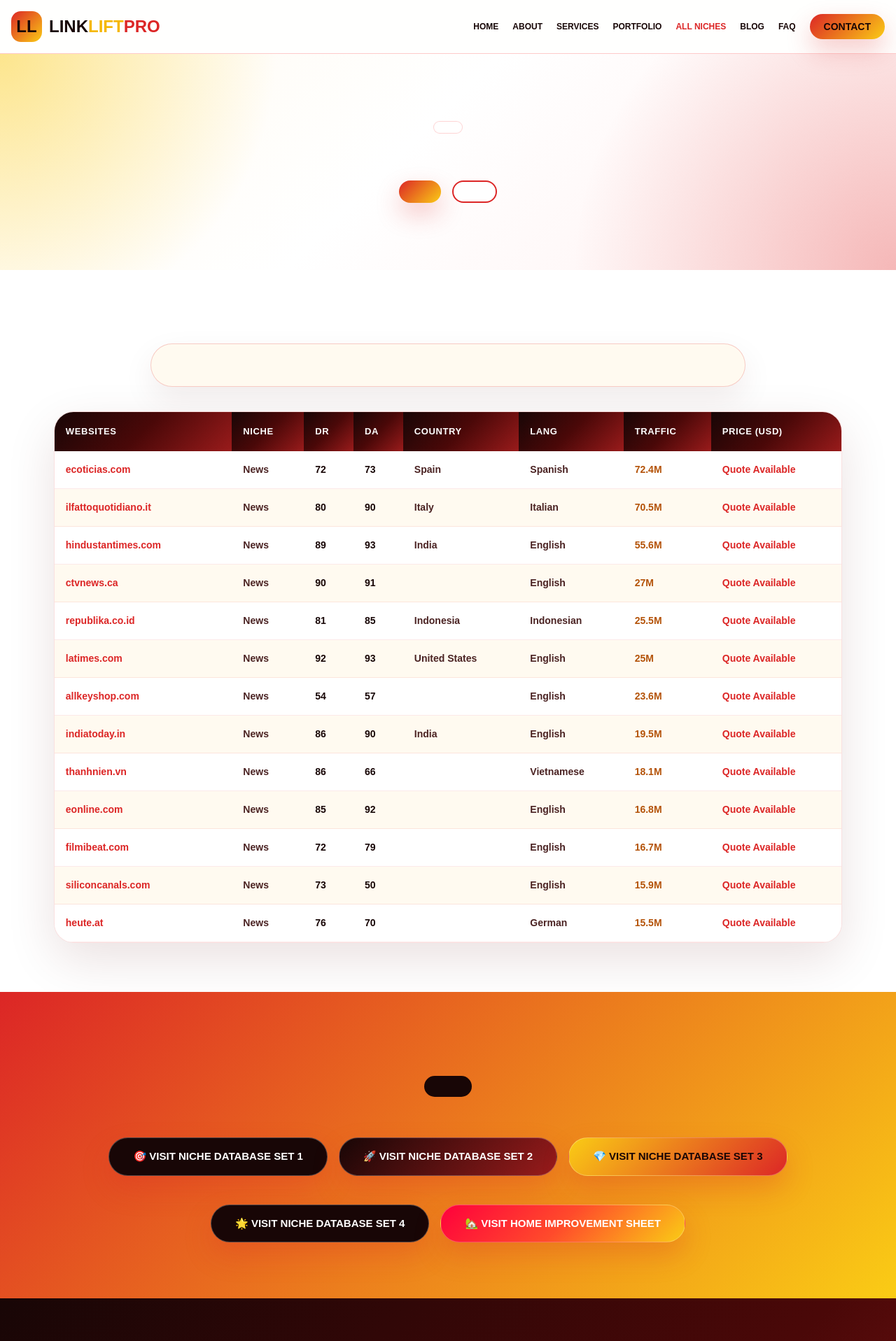
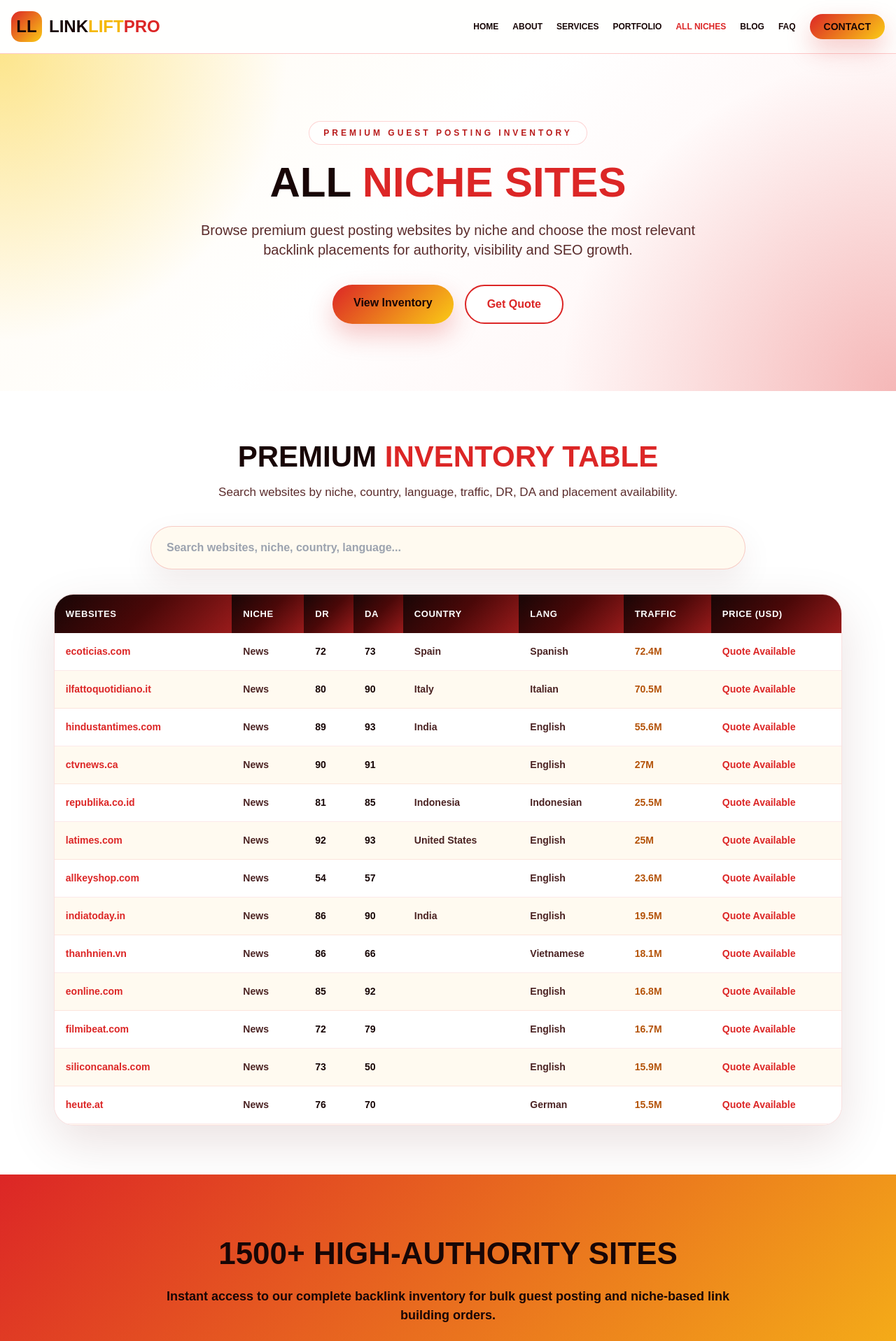
Before and after one commit to Nadeemmayo/linkliftpro.online, a Jekyll site: the page built from all-niches-sites.html, in a window 1280 px wide. Shown: the top 1917 px of the page at 70% size. Built offline with Jekyll 4.4.1, drawn with Linux system fonts in a browser that asks for light colours; nearby versions of some CDN libraries; some of the changed text lies outside the part shown.

Commit message:
Update all-niches-sites.html

```diff
--- a/all-niches-sites.html
+++ b/all-niches-sites.html
@@ -11,8 +11,8 @@
 <link rel="canonical" href="https://linkliftpro.online/all-niches-sites.html">
 <link rel="icon" href="https://cdn-icons-png.flaticon.com/512/5968/5968875.png" type="image/png">
 
-<title>{{ site.data.niches_page.seo.title | escape }}</title>
-<meta name="description" content="{{ site.data.niches_page.seo.description | escape }}">
+<title>{{ site.data.all_niches.seo.title | escape }}</title>
+<meta name="description" content="{{ site.data.all_niches.seo.description | escape }}">
 <!-- Google tag (gtag.js) -->
 <script async src="https://www.googletagmanager.com/gtag/js?id=G-GB37RK3Z13"></script>
 <script>
@@ -22,8 +22,8 @@
 
   gtag('config', 'G-GB37RK3Z13');
 </script>
-<meta property="og:title" content="{{ site.data.niches_page.seo.title | escape }}">
-<meta property="og:description" content="{{ site.data.niches_page.seo.description | escape }}">
+<meta property="og:title" content="{{ site.data.all_niches.seo.title | escape }}">
+<meta property="og:description" content="{{ site.data.all_niches.seo.description | escape }}">
 <meta property="og:url" content="https://linkliftpro.online/all-niches-sites.html">
 <meta property="og:type" content="website">
 <meta property="og:image" content="https://linkliftpro.online/preview.jpg">
@@ -370,7 +370,7 @@
 "@type":"CollectionPage",
 "name":"All Niches",
 "url":"https://linkliftpro.online/all-niches-sites.html",
-"description":"{{ site.data.niches_page.seo.description | escape }}",
+"description":"{{ site.data.all_niches.seo.description | escape }}",
 "publisher":{
 "@type":"Organization",
 "name":"LinkLiftPro",
@@ -427,31 +427,31 @@
 <div class="max-w-6xl mx-auto">
 
 <span class="inline-block border border-red-400/30 bg-white/70 text-red-700 text-xs font-black uppercase tracking-[4px] px-5 py-2 rounded-full mb-6">
-{{ site.data.niches_page.hero.badge | escape }}
+{{ site.data.all_niches.hero.badge | escape }}
 </span>
 
 <h1 class="hero-title text-4xl md:text-6xl font-black uppercase leading-tight mb-6 deep-text">
-{{ site.data.niches_page.hero.heading_before | escape }} <span class="red-text">{{ site.data.niches_page.hero.highlighted_heading | escape }}</span>
+{{ site.data.all_niches.hero.heading_before | escape }} <span class="red-text">{{ site.data.all_niches.hero.highlighted_heading | escape }}</span>
 </h1>
 
 <p class="text-[#5a2b2b] text-lg md:text-xl max-w-3xl mx-auto mb-9">
-{{ site.data.niches_page.hero.description | escape }}
+{{ site.data.all_niches.hero.description | escape }}
 </p>
 
 <div class="flex justify-center gap-4 flex-wrap">
-<a href="{{ site.data.niches_page.hero.primary_button_url }}" class="main-btn">{{ site.data.niches_page.hero.primary_button_text | escape }}</a>
-<a href="{{ site.data.niches_page.hero.secondary_button_url }}" class="outline-btn">{{ site.data.niches_page.hero.secondary_button_text | escape }}</a>
+<a href="{{ site.data.all_niches.hero.primary_button_url }}" class="main-btn">{{ site.data.all_niches.hero.primary_button_text | escape }}</a>
+<a href="{{ site.data.all_niches.hero.secondary_button_url }}" class="outline-btn">{{ site.data.all_niches.hero.secondary_button_text | escape }}</a>
 </div>
 
 </div>
 </section>
 
 <section class="niche-inventory-section" id="inventory">
-<h2>{{ site.data.niches_page.inventory.heading_before | escape }} <span class="red-text">{{ site.data.niches_page.inventory.highlighted_heading | escape }}</span></h2>
-<p class="niche-subtitle">{{ site.data.niches_page.inventory.description | escape }}</p>
+<h2>{{ site.data.all_niches.inventory.heading_before | escape }} <span class="red-text">{{ site.data.all_niches.inventory.highlighted_heading | escape }}</span></h2>
+<p class="niche-subtitle">{{ site.data.all_niches.inventory.description | escape }}</p>
 
 <div class="niche-search-wrap">
-<input type="text" id="nicheTableSearch" placeholder="{{ site.data.niches_page.inventory.search_placeholder | escape }}">
+<input type="text" id="nicheTableSearch" placeholder="{{ site.data.all_niches.inventory.search_placeholder | escape }}">
 </div>
 
 <div class="niche-table-wrap">
@@ -663,12 +663,12 @@
 </style>
 
 <section class="cta">
-<h2>{{ site.data.niches_page.cta.heading | escape }}</h2>
-<p>{{ site.data.niches_page.cta.description | escape }}</p>
-<a href="{{ site.data.niches_page.cta.button_url }}" target="_blank">{{ site.data.niches_page.cta.button_text | escape }}</a>
+<h2>{{ site.data.all_niches.cta.heading | escape }}</h2>
+<p>{{ site.data.all_niches.cta.description | escape }}</p>
+<a href="{{ site.data.all_niches.cta.button_url }}" target="_blank">{{ site.data.all_niches.cta.button_text | escape }}</a>
 
 <p style="margin-top:20px;font-size:15px;opacity:0.9;">
-{{ site.data.niches_page.cta.bottom_text | escape }}
+{{ site.data.all_niches.cta.bottom_text | escape }}
 </p>
 
 <div class="database-buttons">
@@ -697,7 +697,7 @@
 </section>
 
 <section class="section">
-<h2>{{ site.data.niches_page.niches_section.heading | escape }}</h2>
+<h2>{{ site.data.all_niches.niches_section.heading | escape }}</h2>
 
 <div class="niche-wrap">
 <a href="https://docs.google.com/spreadsheets/d/1PzS0V_MzeLtbmC_Xn9WFVNpJtrO7ed61O8KdxY49rsg/edit?gid=0#gid=0" target="_blank" class="niche-pill">Affiliate Marketing</a>
```
